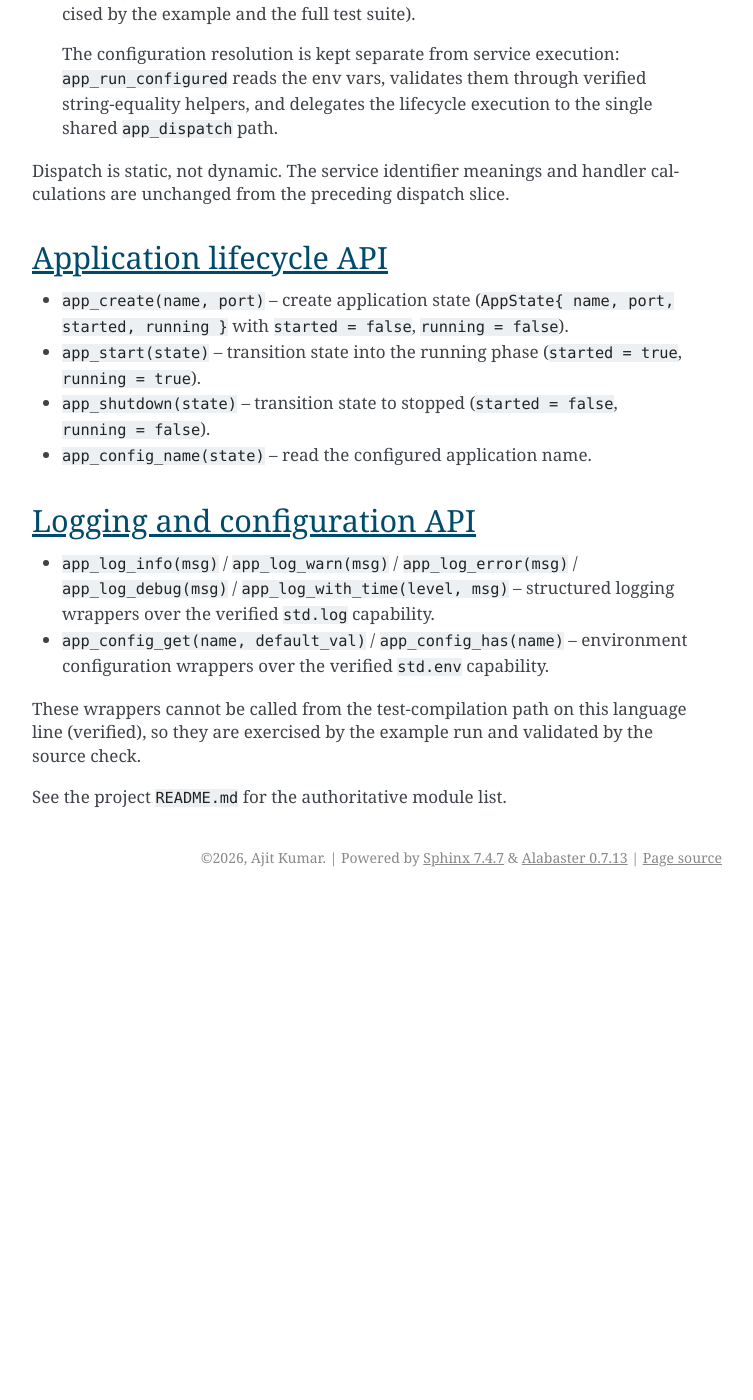
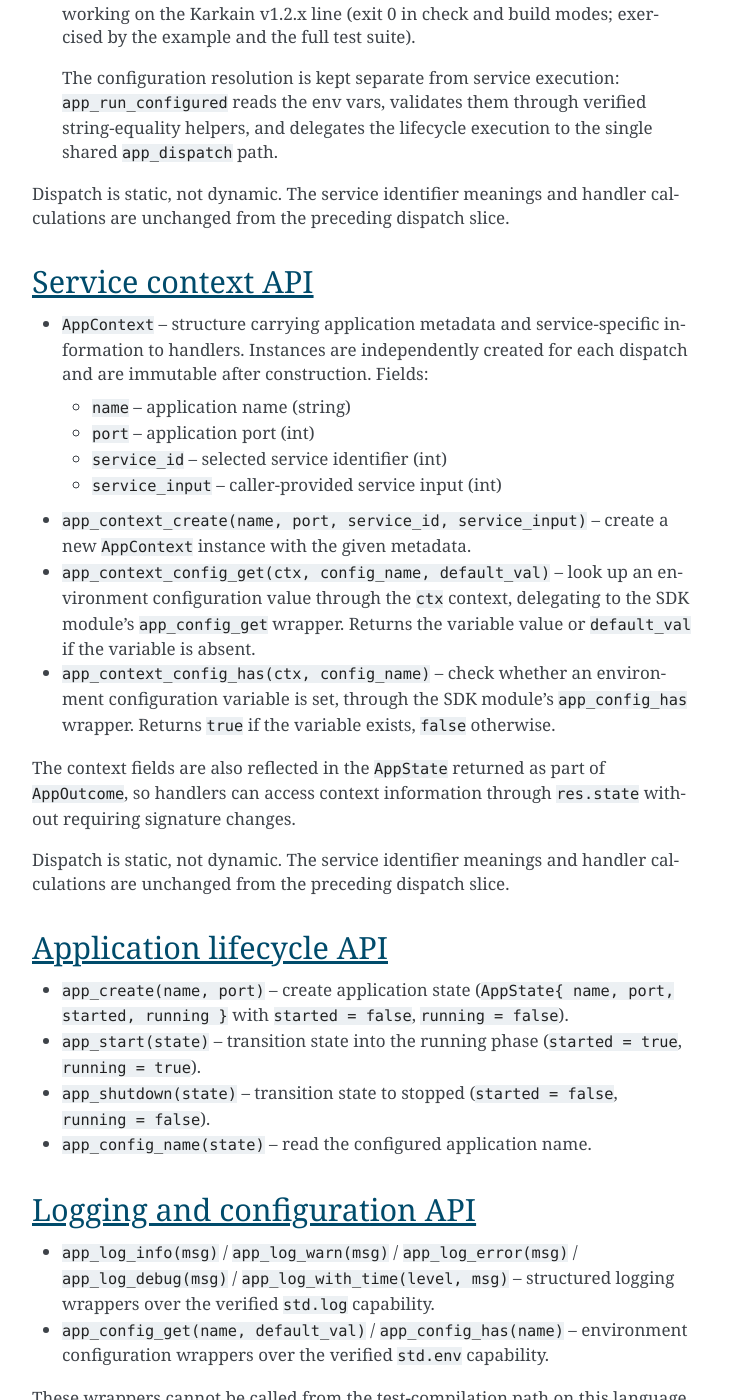
Before and after one commit to ajit-ai/Karkain-Application-SDK, a Sphinx documentation site: the page built from docs/source/api.rst, in a window 1280 px wide and 1400 px high, scrolled down 1662 px. Shown: the whole window, without its empty margins (388-1141 px from the left). Built offline with Sphinx 7.4.7, drawn with Linux system fonts in a browser that asks for light colours; before the commit the page ends 2559 px from its top, so only the background shows below that; some of the changed text lies outside the part shown.

Commit message:
feat: add service context and AppContract structure

```diff
--- a/docs/source/api.rst
+++ b/docs/source/api.rst
@@ -73,6 +73,37 @@ Environment-driven configuration API
 Dispatch is static, not dynamic. The service identifier meanings and
 handler calculations are unchanged from the preceding dispatch slice.
 
+Service context API
+-------------------
+
+* ``AppContext`` -- structure carrying application metadata and
+  service-specific information to handlers. Instances are independently
+  created for each dispatch and are immutable after construction. Fields:
+
+  - ``name`` -- application name (string)
+  - ``port`` -- application port (int)
+  - ``service_id`` -- selected service identifier (int)
+  - ``service_input`` -- caller-provided service input (int)
+
+* ``app_context_create(name, port, service_id, service_input)`` -- create a
+  new ``AppContext`` instance with the given metadata.
+
+* ``app_context_config_get(ctx, config_name, default_val)`` -- look up an
+  environment configuration value through the ``ctx`` context, delegating to
+  the SDK module's ``app_config_get`` wrapper. Returns the variable value or
+  ``default_val`` if the variable is absent.
+
+* ``app_context_config_has(ctx, config_name)`` -- check whether an environment
+  configuration variable is set, through the SDK module's ``app_config_has``
+  wrapper. Returns ``true`` if the variable exists, ``false`` otherwise.
+
+The context fields are also reflected in the ``AppState`` returned as part
+of ``AppOutcome``, so handlers can access context information through
+``res.state`` without requiring signature changes.
+
+Dispatch is static, not dynamic. The service identifier meanings and
+handler calculations are unchanged from the preceding dispatch slice.
+
 Application lifecycle API
 -------------------------
 
```
Also changed, not shown: docs/source/getting-started.rst (+8 -0 lines), 2 other files.
